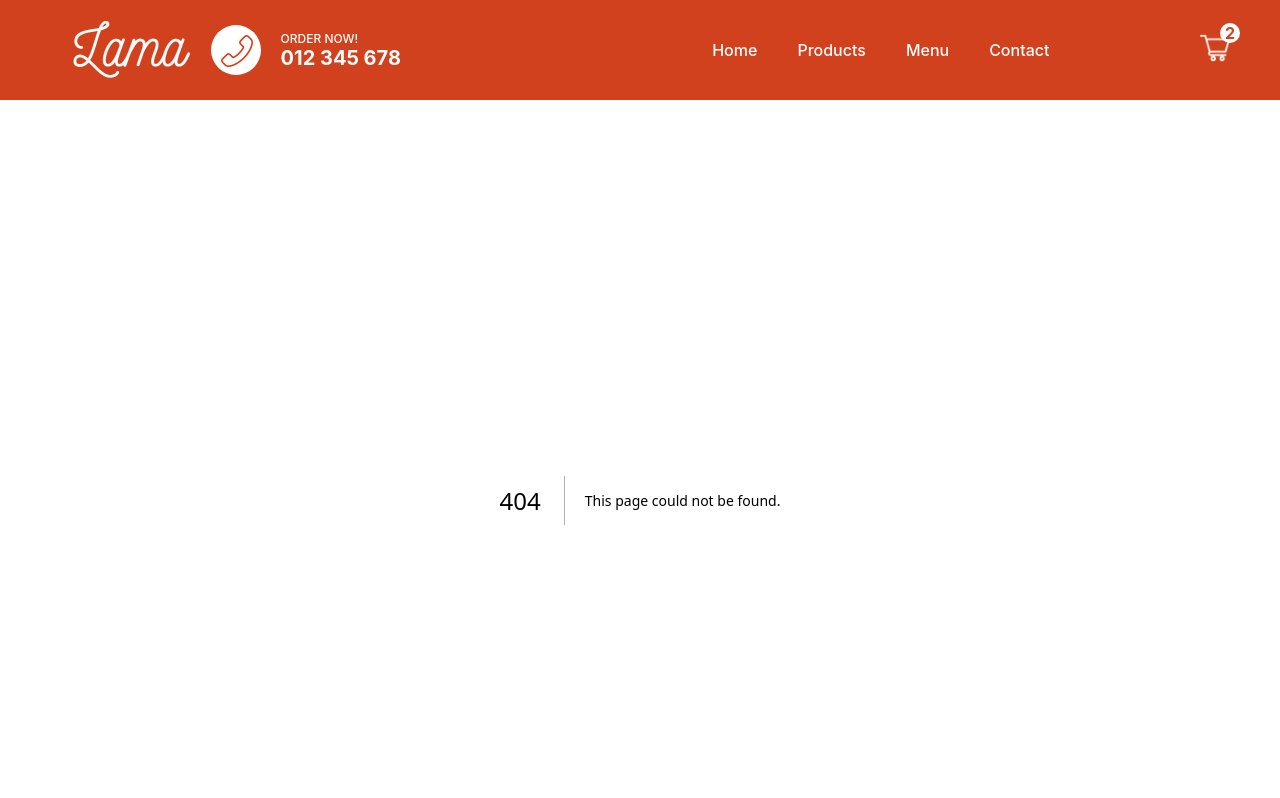
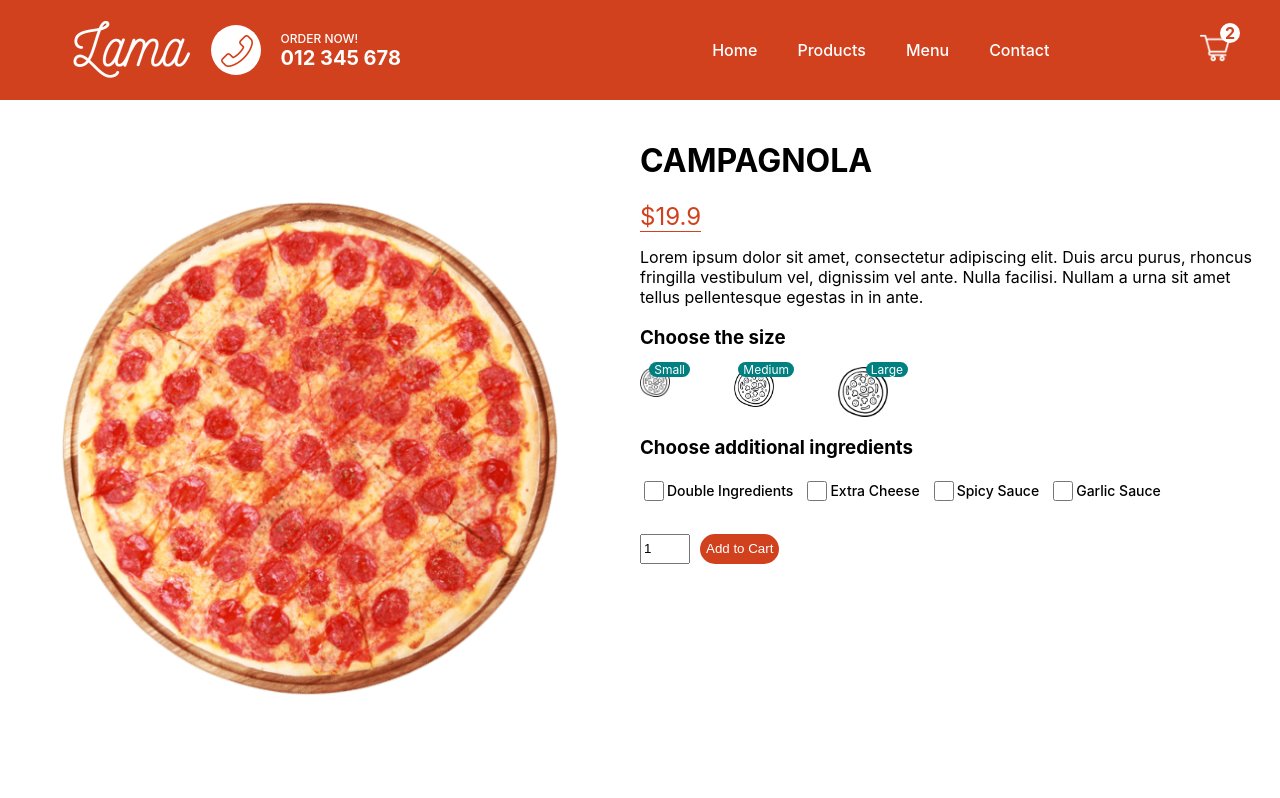
Before and after one commit to apatel6152/Pizza_Mania, a Next.js app: page /products/1 in a window 1280 px wide. Before the commit this address had no page. Shown: the top 798 px of the page. Built offline with nearby package versions, Linux system fonts and the light colour scheme.

Commit message:
Design a Product details page

```diff
--- /dev/null
+++ b/pages/products/[id].js
@@ -0,0 +1,89 @@
+import styles from "../../styles/Product.module.css";
+import Image from "next/image";
+import { useState } from "react";
+
+const Product = () => {
+  const [size, setSize] = useState(0);
+  const pizza = {
+    id: 1,
+    img: "/img/pizza.png",
+    name: "CAMPAGNOLA",
+    price: [19.9, 23.9, 27.9],
+    desc: "Lorem ipsum dolor sit amet, consectetur adipiscing elit. Duis arcu purus, rhoncus fringilla vestibulum vel, dignissim vel ante. Nulla facilisi. Nullam a urna sit amet tellus pellentesque egestas in in ante.",
+  };
+
+  return (
+    <div className={styles.container}>
+      <div className={styles.left}>
+        <div className={styles.imgContainer}>
+          <Image src={pizza.img} objectFit="contain" layout="fill" alt="" />
+        </div>
+      </div>
+      <div className={styles.right}>
+        <h1 className={styles.title}>{pizza.name}</h1>
+        <span className={styles.price}>${pizza.price[size]}</span>
+        <p className={styles.desc}>{pizza.desc}</p>
+        <h3 className={styles.choose}>Choose the size</h3>
+        <div className={styles.sizes}>
+          <div className={styles.size} onClick={() => setSize(0)}>
+            <Image src="/img/size.png" layout="fill" alt="" />
+            <span className={styles.number}>Small</span>
+          </div>
+          <div className={styles.size} onClick={() => setSize(1)}>
+            <Image src="/img/size.png" layout="fill" alt="" />
+            <span className={styles.number}>Medium</span>
+          </div>
+          <div className={styles.size} onClick={() => setSize(2)}>
+            <Image src="/img/size.png" layout="fill" alt="" />
+            <span className={styles.number}>Large</span>
+          </div>
+        </div>
+        <h3 className={styles.choose}>Choose additional ingredients</h3>
+        <div className={styles.ingredients}>
+          <div className={styles.option}>
+            <input
+              type="checkbox"
+              id="double"
+              name="double"
+              className={styles.checkbox}
+            />
+            <label htmlFor="double">Double Ingredients</label>
+          </div>
+          <div className={styles.option}>
+            <input
+              className={styles.checkbox}
+              type="checkbox"
+              id="cheese"
+              name="cheese"
+            />
+            <label htmlFor="cheese">Extra Cheese</label>
+          </div>
+          <div className={styles.option}>
+            <input
+              className={styles.checkbox}
+              type="checkbox"
+              id="spicy"
+              name="spicy"
+            />
+            <label htmlFor="spicy">Spicy Sauce</label>
+          </div>
+          <div className={styles.option}>
+            <input
+              className={styles.checkbox}
+              type="checkbox"
+              id="garlic"
+              name="garlic"
+            />
+            <label htmlFor="garlic">Garlic Sauce</label>
+          </div>
+        </div>
+        <div className={styles.add}>
+            <input type="number" defaultValue={1} className={styles.quantity}/>
+            <button className={styles.button}>Add to Cart</button>
+        </div>
+      </div>
+    </div>
+  );
+};
+
+export default Product;
--- /dev/null
+++ b/styles/Product.module.css
@@ -0,0 +1,141 @@
+.container {
+    height: calc(100vh - 100px);
+    display: flex;
+  }
+
+  .left {
+    flex: 1;
+    height: 100%;
+    display: flex;
+    align-items: center;
+    justify-content: center;
+  }
+
+  .right {
+    flex: 1;
+    padding: 20px;
+  }
+
+  .imgContainer {
+    width: 80%;
+    height: 80%;
+    position: relative;
+  }
+
+  .price {
+    color: #d1411e;
+    font-size: 24px;
+    font-weight: 400;
+    border-bottom: 1px solid #d1411e;
+  }
+
+  .sizes {
+    width: 40%;
+    display: flex;
+    justify-content: space-between;
+  }
+
+  .size {
+    width: 30px;
+    height: 30px;
+    position: relative;
+    cursor: pointer;
+  }
+
+  .size:nth-child(2) {
+    width: 40px;
+    height: 40px;
+  }
+
+  .size:last-child {
+    width: 50px;
+    height: 50px;
+  }
+
+  .number {
+    position: absolute;
+    top: -5px;
+    right: -20px;
+    background-color: teal;
+    color: white;
+    font-size: 12px;
+    padding: 0 5px;
+    border-radius: 10px;
+  }
+
+  .ingredients {
+    display: flex;
+    margin-bottom: 30px;
+  }
+
+  .option {
+    display: flex;
+    align-items: center;
+    margin-right: 10px;
+    font-size: 14px;
+    font-weight: 500;
+  }
+
+  .checkbox {
+    width: 20px;
+    height: 20px;
+  }
+
+  .quantity {
+    width: 50px;
+    height: 30px;
+  }
+
+  .button {
+    height: 30px;
+    margin-left: 10px;
+    background-color: #d1411e;
+    color: white;
+    border: none;
+    font-weight: 500;
+    cursor: pointer;
+    border-radius: 20px;
+  }
+
+  @media screen and (max-width: 620px) {
+    .container {
+      height: auto;
+      text-align: center;
+      flex-direction: column;
+      margin-top: 20px;
+    }
+
+    .imgContainer {
+      width: 70vw;
+      height: 70vw;
+    }
+
+    .title {
+      margin: 5px;
+    }
+
+    .sizes {
+      width: 100%;
+      padding: 0px 20px;
+    }
+
+    .ingredients {
+      flex-direction: column;
+    }
+
+    .option {
+      margin: 10px;
+      font-size: 18px;
+    }
+
+    .checkbox {
+      width: 25px;
+      height: 25px;
+    }
+
+    .quantity,
+    .button {
+      height: 50px;
+      padding: 10px 20px;
+    }
+  }
```
